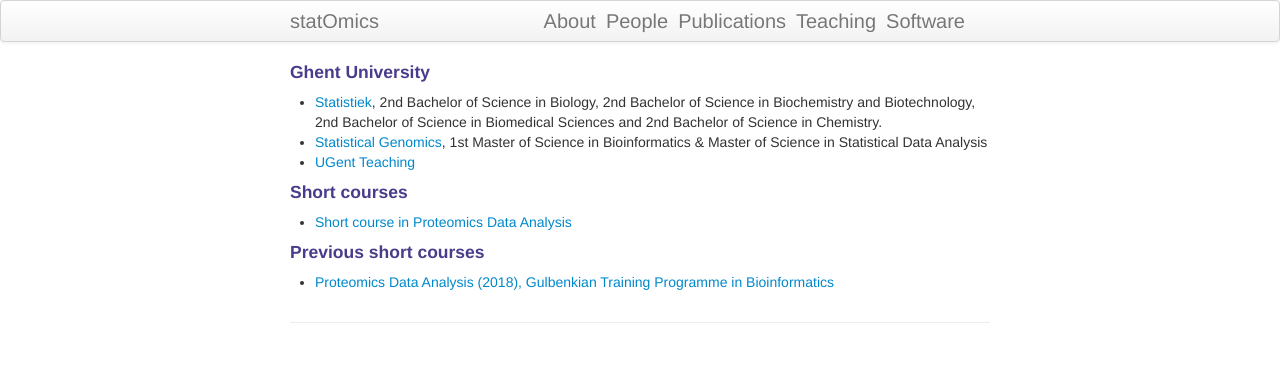
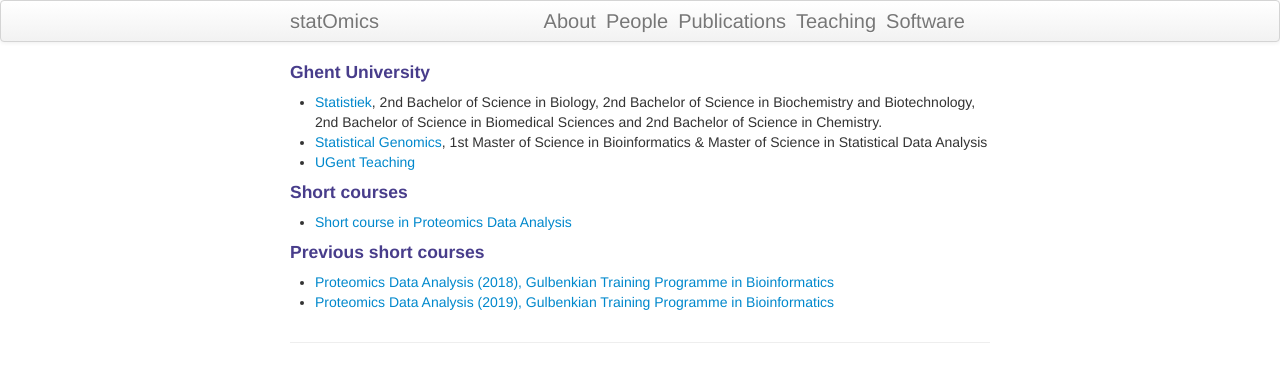
Before and after one commit to statOmics/statOmics.github.io, a Jekyll site: the page built from pages/teaching.md, in a window 1280 px wide. Shown: the top 382 px of the page. Built offline with Jekyll 4.4.1, drawn with Linux system fonts in a browser that asks for light colours.

Commit message:
update teaching: new shortcourse

```diff
--- a/pages/teaching.md
+++ b/pages/teaching.md
@@ -13,3 +13,4 @@
 
 #### Previous short courses
 - [Proteomics Data Analysis (2018), Gulbenkian Training Programme in Bioinformatics](https://gtpb.github.io/PDA18/)
+- [Proteomics Data Analysis (2019), Gulbenkian Training Programme in Bioinformatics](https://gtpb.github.io/PDA19/)
```
Also changed, not shown: 1 other file.
